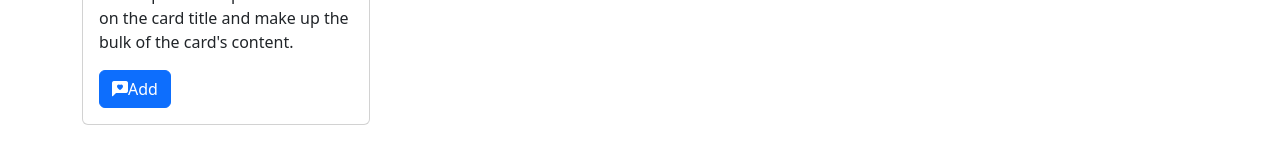
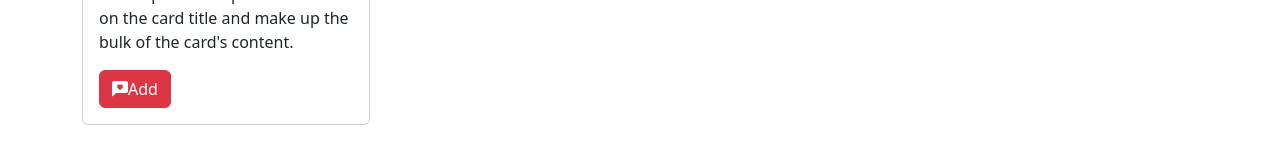
Before and after one commit to davidBoreda/shopeee-front, a React (Create React App) app: page / in a window 1280 px wide. Shown: the part 394-554 px from the top of the page. Built offline with nearby package versions, Linux system fonts and the light colour scheme.

Commit message:
propTypes and defaults

```diff
--- a/package.json
+++ b/package.json
@@ -8,6 +8,7 @@
     "@testing-library/user-event": "^13.5.0",
     "bootstrap": "^5.2.3",
     "bootstrap-icons": "^1.10.3",
+    "prop-types": "^15.8.1",
     "react": "^18.2.0",
     "react-dom": "^18.2.0",
     "react-scripts": "5.0.1",
--- a/src/App.jsx
+++ b/src/App.jsx
@@ -1,6 +1,6 @@
 import HomePage from "./pages/HomePage";
 import Navbar from "./components/Navbar/Navbar";
-import AboutUs from "./pages/AboutUs";
+// import AboutUs from "./pages/AboutUs";
 
 const App = () => {
   return (
--- a/src/components/CardComponent.jsx
+++ b/src/components/CardComponent.jsx
@@ -1,5 +1,5 @@
 import ButtonPartial, { btnPartialOptions } from "../partials/ButtonPartial";
-
+import PropTypes from "prop-types";
 const CardComponent = ({ imgUrl, title, description }) => {
   return (
     <div className="card" style={{ width: "18rem" }}>
@@ -8,7 +8,7 @@ const CardComponent = ({ imgUrl, title, description }) => {
         <h5 className="card-title">{title}</h5>
         <p className="card-text">{description}</p>
         <ButtonPartial
-          btnOption={btnPartialOptions.primary}
+          btnOption={btnPartialOptions.danger}
           icon="bi-chat-left-heart-fill"
         >
           Add
@@ -18,4 +18,25 @@ const CardComponent = ({ imgUrl, title, description }) => {
   );
 };
 
+CardComponent.propTypes = {
+  title: PropTypes.string.isRequired,
+  description: PropTypes.string.isRequired,
+  imgUrl: (props, propName, componentName) => {
+    if (
+      !/https?:\/\/(www\.)?[-a-zA-Z0-9@:%._\+~#=]{1,256}\.[a-zA-Z0-9()]{1,6}\b([-a-zA-Z0-9()@:%_\+.~#?&//=]*)/.test(
+        props[propName]
+      )
+    ) {
+      return new Error(
+        "Invalid prop `" +
+          propName +
+          "` supplied to" +
+          " `" +
+          componentName +
+          "`. Validation failed."
+      );
+    }
+  },
+};
+
 export default CardComponent;
--- a/src/partials/ButtonPartial.jsx
+++ b/src/partials/ButtonPartial.jsx
@@ -1,3 +1,5 @@
+import PropTypes from "prop-types";
+
 const btnPartialOptions = {
   primary: "primary",
   secondary: "secondary",
@@ -11,14 +13,36 @@ const btnPartialOptions = {
 };
 
 const ButtonPartial = ({ btnOption, icon, children }) => {
-  const defaultBtnOption = btnPartialOptions.primary;
+  // const defaultBtnOption = btnPartialOptions.primary;
   return (
-    <button className={`btn btn-${btnOption ? btnOption : defaultBtnOption}`}>
-      <i className={`bi ${icon}`}></i>
+    // <button className={`btn btn-${btnOption ? btnOption : defaultBtnOption}`}>
+    <button className={`btn btn-${btnOption}`}>
+      {icon && <i className={`bi ${icon}`}></i>}
       {children}
     </button>
   );
 };
 
+ButtonPartial.propType = {
+  icon: (props, propName, componentName) => {
+    if (/!^bi-([a-z]+)-([a-z]+)-([a-z]+)-([a-z]+)$/.test(props[propName])) {
+      return new Error(
+        "Invalid prop `" +
+          propName +
+          "` supplied to" +
+          " `" +
+          componentName +
+          "`. Validation failed."
+      );
+    }
+  },
+  btnOption: PropTypes.oneOf(Object.values(btnPartialOptions)),
+  children: PropTypes.string.isRequired,
+};
+
+ButtonPartial.defaultProps = {
+  btnOption: btnPartialOptions.primary,
+  children: "I'm a btn",
+};
 export { btnPartialOptions };
 export default ButtonPartial;
```
Also changed, not shown: 1 other file (tests, documents, lock files or other folders).
